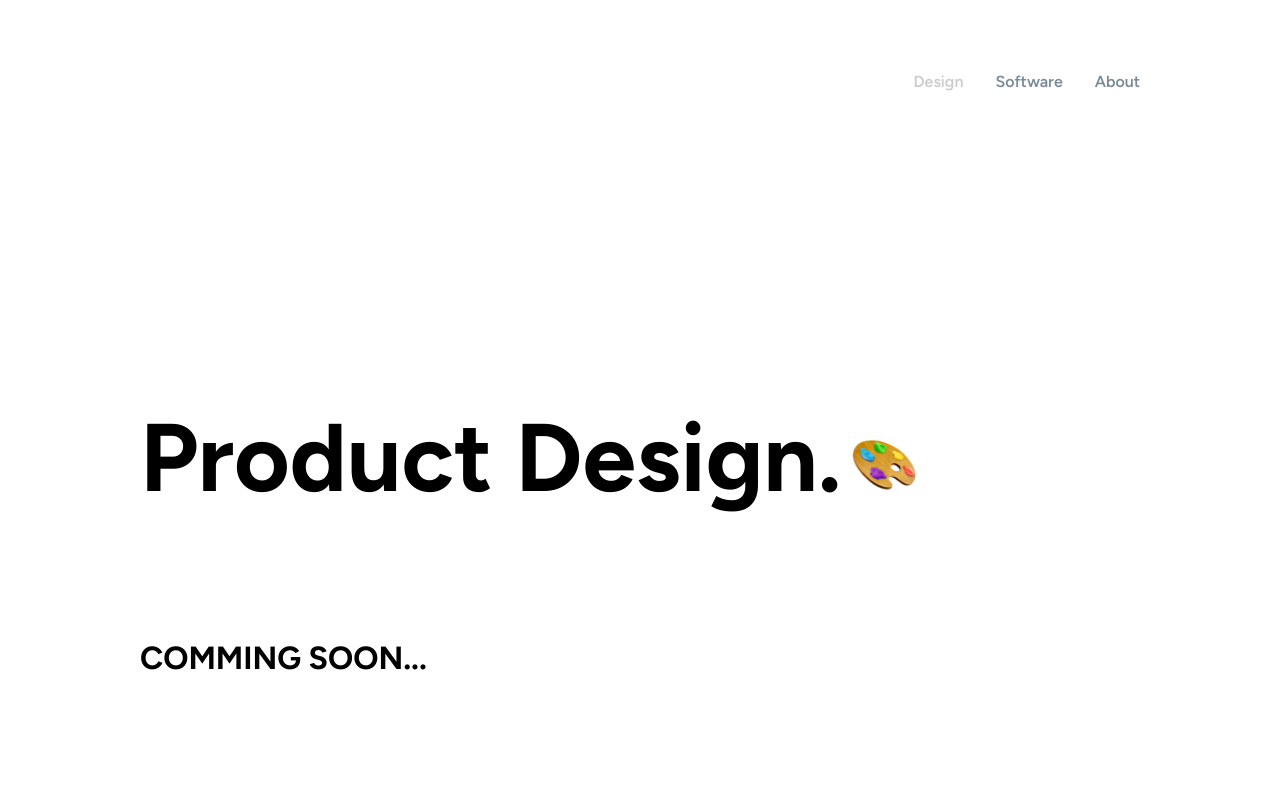
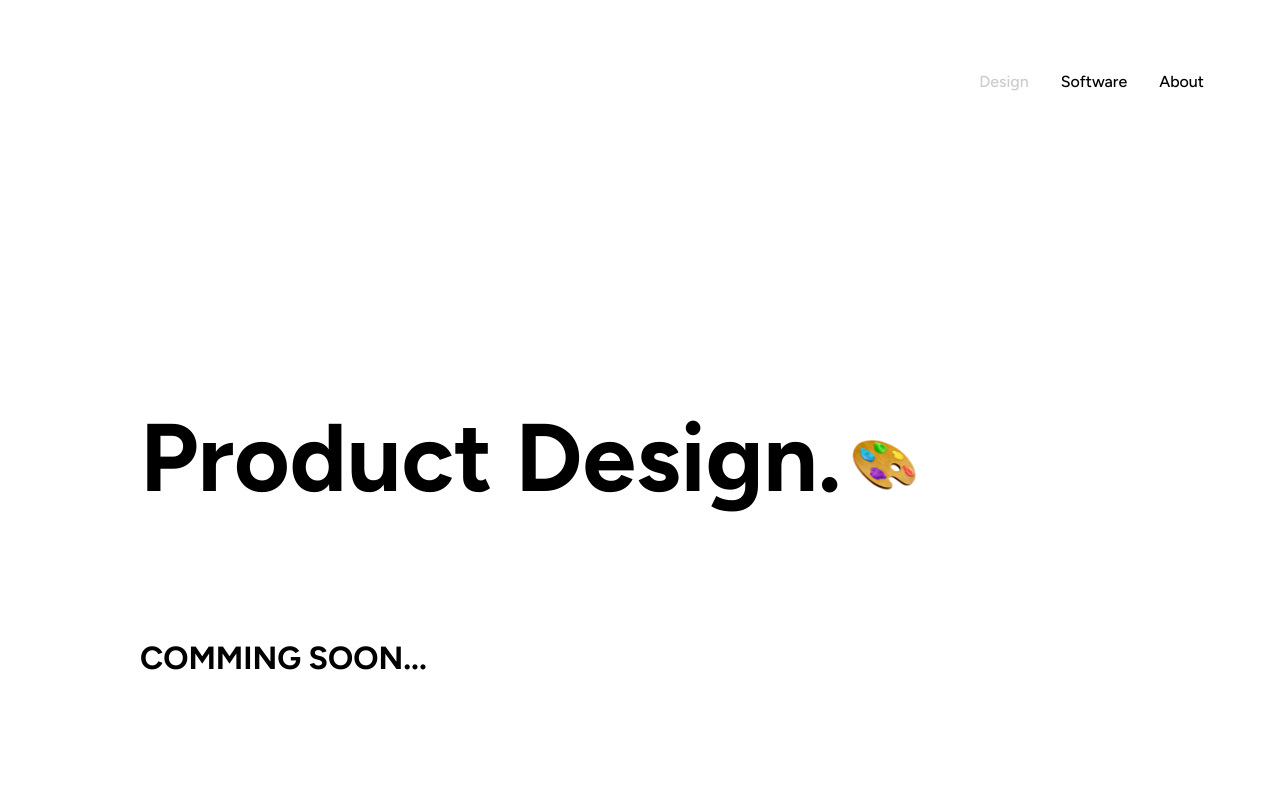
Before and after one commit to jellychn/portfolio, a React (Create React App) app: page /#/design in a window 1280 px wide. Shown: the top 800 px of the page. Built offline with nearby package versions, Linux system fonts and the light colour scheme; a web font is replaced by a local one.

Commit message:
header styles

```diff
--- a/src/components/Header.scss
+++ b/src/components/Header.scss
@@ -1,23 +1,25 @@
 .header {
     display: flex;
     margin-top: 56px;
-    justify-content: end;
     position: absolute;
-    right: 0;
     z-index: 10;
     width: 100%;
+    left: 0;
 
-    .logo {
-        width: 64x;
-        height: 64px;
+    .navigation {
+        display: flex;
+        width: 1000px;
         margin: auto;
+        justify-content: end;
+        position: relative;
     }
 
     p {
-        font-weight: 600;
+        font-weight: 500;
         font-size: 16px;
         margin-left: 32px;
         transition: color .1s ease-in;
+        position: relative;
     }
 
     .on {
@@ -26,7 +28,6 @@
     }
 
     .off {
-        color: #7A8B97;
         cursor: pointer;
 
         &:hover {
--- a/src/index.scss
+++ b/src/index.scss
@@ -3,6 +3,7 @@ body {
   font-family: "Figtree", sans-serif;
   -webkit-font-smoothing: antialiased;
   -moz-osx-font-smoothing: grayscale;
+  box-sizing: border-box;
 }
 
 .divider {
@@ -17,6 +18,7 @@ body {
 .container {
   position: relative;
   width: 1000px;
+  padding: 0 64px;
   margin: auto;
 }
 
@@ -31,7 +33,7 @@ body {
   opacity: 0;
   animation-name: fadeIn;
   animation-duration: 0.3s;
-  animation-delay: 1s;
+  animation-delay: 1.3s;
   animation-timing-function: ease-in;
   animation-fill-mode: forwards;
 }
@@ -125,7 +127,7 @@ body {
   }
 }
 
-//
+// oscillate reverse
 
 .oscillate-reverse {
   opacity: 1;
@@ -146,3 +148,22 @@ body {
     opacity: 0;
   }
 }
+
+// line
+.line {
+  width: 0%;
+  animation-name: line;
+  animation-duration: 0.5s;
+  animation-timing-function: ease-in-out;
+  animation-delay: 1s;
+  animation-fill-mode: forwards;
+}
+
+@keyframes line {
+  0% {
+    width: 0%;
+  }
+  100% {
+    width: 100%;
+  }
+}
--- a/src/pages/About.tsx
+++ b/src/pages/About.tsx
@@ -100,14 +100,14 @@ export default function About(): JSX.Element {
               <span className="offset offset-even">Jerry</span>
             </span>
           </h2>
-          <div className="quote fadeIn">
-            <span>
+          <div className="quote">
+            <span className="fadeIn">
                 Technical, <br />
                 with a sprinkle of <br />
                 <span className="elegance">Elegance</span>.
-              </span>
-            <hr id="hr" />
-            <div className="socials">
+            </span>
+            <hr id="hr" className="line" />
+            <div className="socials fadeIn">
               <a href="https://www.linkedin.com/in/jerry-chen-3235171b4/" target="_blank">
                 <img className="social" src={linkedin} alt="linkedin" />
               </a>
```
